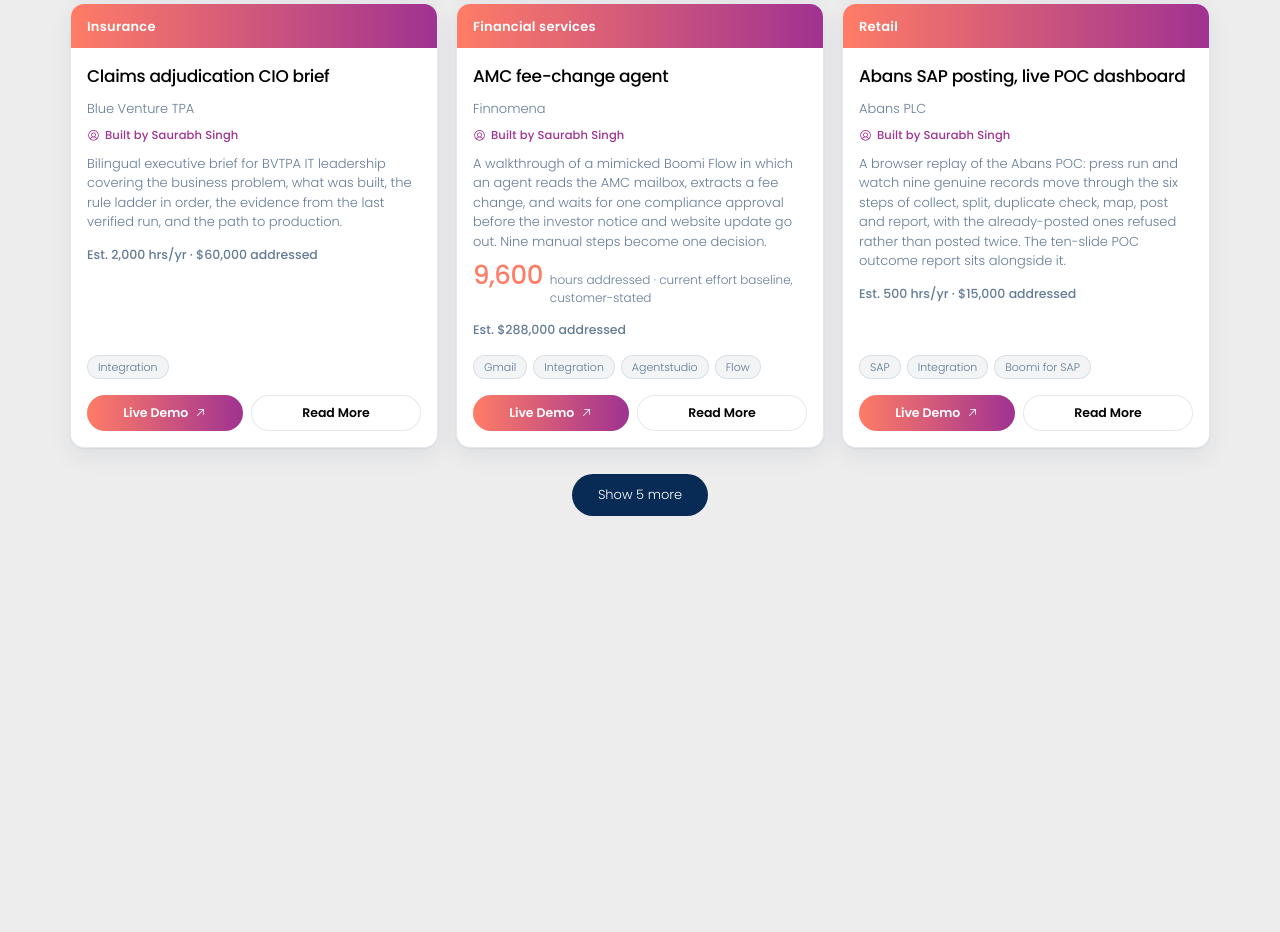
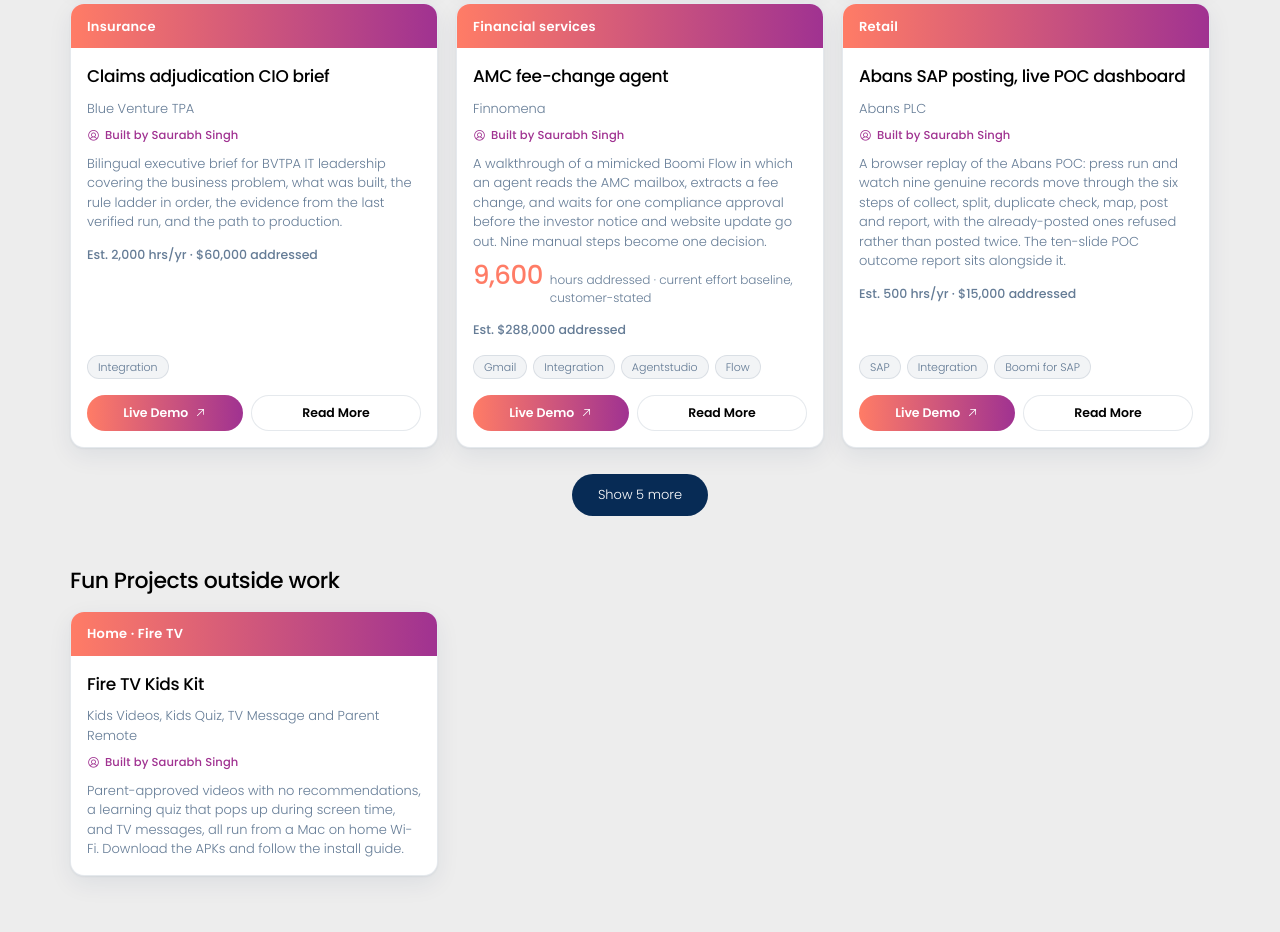
Before and after one commit to saurabh1921/demo-companion, a plain HTML site: page index.html in a window 1280 px wide. Shown: the part 3603-4535 px from the top of the page. Before the commit the page ends 4167 px from the top, so only its background shows below. Drawn offline with nearby package versions, Linux system fonts and the light colour scheme.

Commit message:
Home: add Fun Projects outside work section with Fire TV Kids Kit tile
Co-Authored-By: Claude Opus 5.5 <noreply@anthropic.com>

```diff
--- a/index.html
+++ b/index.html
@@ -256,6 +256,21 @@ h1,h2,h3{font-weight:500; letter-spacing:-.02em; margin:0}
 
 <div id="controls"><div class="wrap"></div></div>
 <main id="grid"><div class="wrap"></div></main>
+<!-- Personal side projects: static, outside USE_CASES so they stay out of the filters and counts. -->
+<section id="fun" style="padding:0 0 56px"><div class="wrap">
+  <h2 style="font-size:22px;margin:0 0 14px">Fun Projects outside work</h2>
+  <div class="grid">
+    <a class="card" href="use-case-prototypes/fire-tv-kids-kit/" target="_blank" rel="noopener" style="text-decoration:none">
+      <div class="card-strip"><span class="card-init">Home · Fire TV</span></div>
+      <div class="card-body">
+        <div class="card-title">Fire TV Kids Kit</div>
+        <div class="card-cust">Kids Videos, Kids Quiz, TV Message and Parent Remote</div>
+        <div class="card-auth"><i class="ph ph-user-circle" aria-hidden="true"></i>Built by Saurabh Singh</div>
+        <div class="card-sum">Parent-approved videos with no recommendations, a learning quiz that pops up during screen time, and TV messages, all run from a Mac on home Wi-Fi. Download the APKs and follow the install guide.</div>
+      </div>
+    </a>
+  </div>
+</div></section>
 <div id="overlay" hidden></div>
 
 <script>
```
